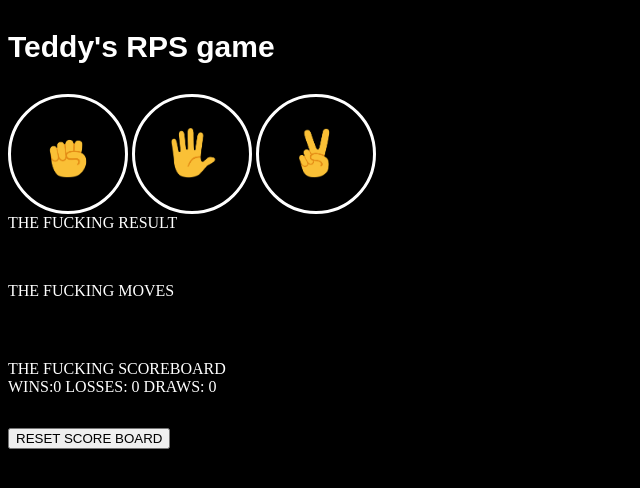
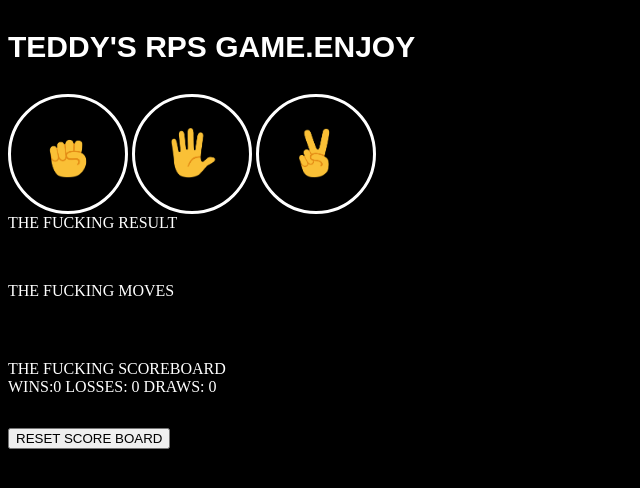
Before and after one commit to TeddyMkG/creator-website, a plain HTML site: page index.html in a window 1280 px wide. Shown: the whole page, without its empty margins (0-640 px from the left). Drawn offline with Linux system fonts and the light colour scheme.

Commit message:
Update index.html

```diff
--- a/index.html
+++ b/index.html
@@ -7,7 +7,7 @@
     <link rel="stylesheet" href="rps.css">
   </head>
   <body>
-    <p class="titlename">Teddy's RPS game</p>
+    <p class="titlename">TEDDY'S RPS GAME.ENJOY</p>
     <button class="game-btn" onclick="
     gameResult('rock')
      ">
```
